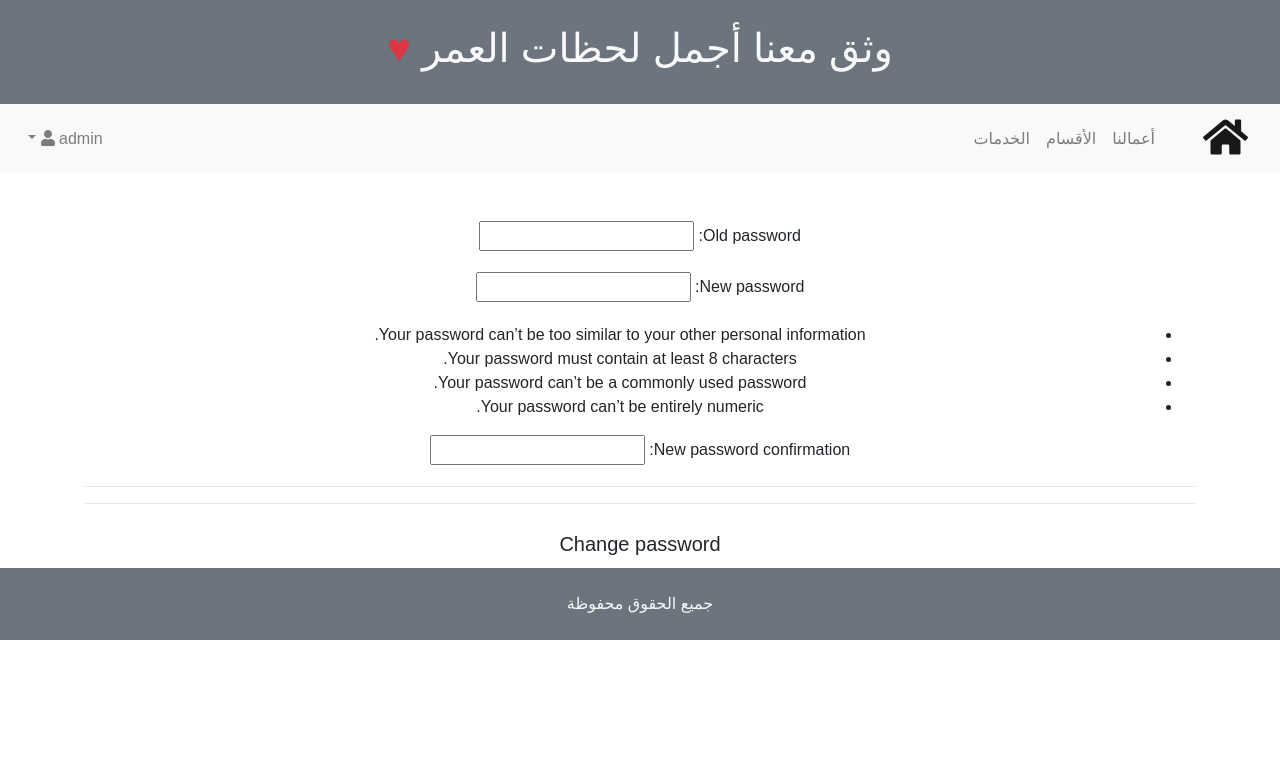
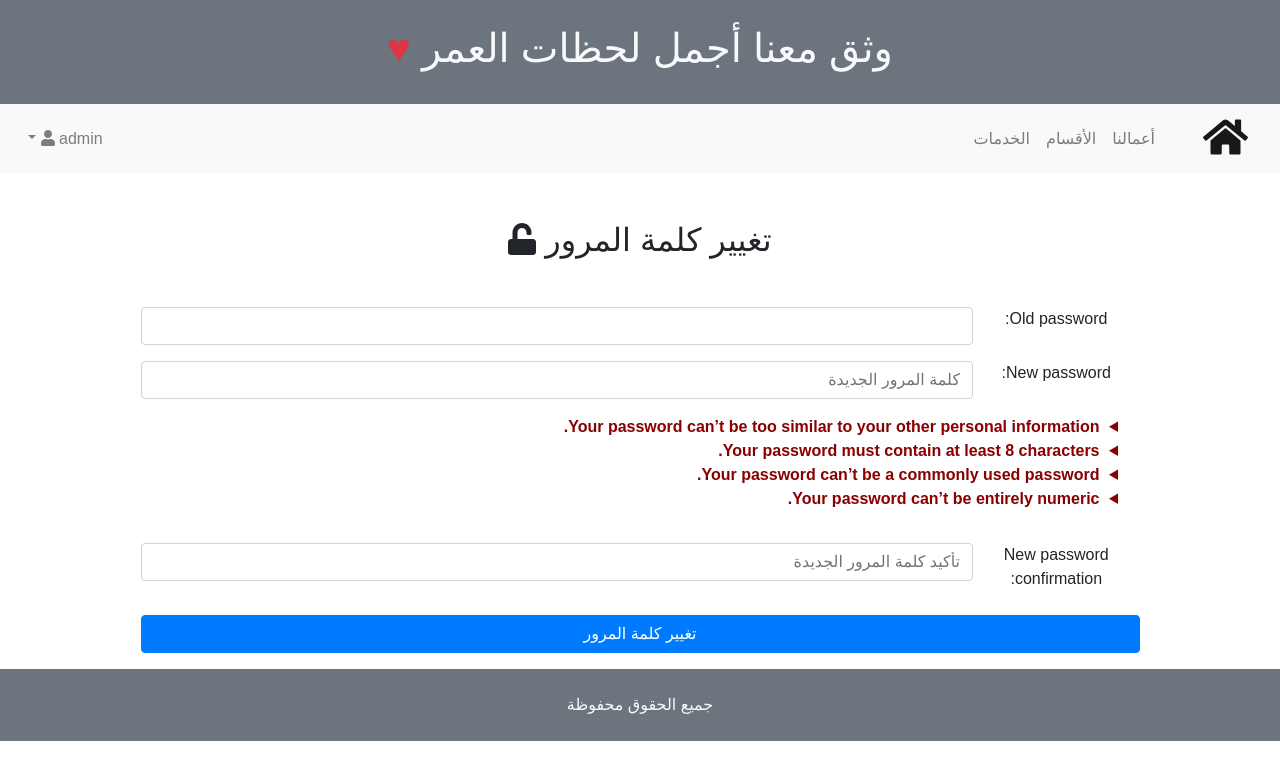
Before and after one commit to Omar422/photographer, a Django app: page /accounts/password_change/ in a window 1280 px wide. Shown: the top 780 px of the page. Run offline with Django 3.2, Linux system fonts and the light colour scheme; a user stored in the database is signed in; data comes from the database, SQL or seed files in the repository; both versions use the stored data as it was after the commit; some libraries are stand-ins or nearby versions; some web fonts are replaced.

Commit message:
password-form

```diff
--- a/accounts/templates/registration/password_change_form.html
+++ b/accounts/templates/registration/password_change_form.html
@@ -2,18 +2,19 @@
 
 {% block content %}
 <div class="container">
-    <section class="text-center mt-5 change-password">
-        <form action="" method="post">
-            {% csrf_token %}
-            {{form.as_p}}
-            <hr>
-            {{form.new_password1.}}
-            <hr>
-            {% for x,y in form.items %}
-            {{x}} {{y}}
-            {% endfor %}
-            <input type="submit" class="btn btn-default btn-lg" value="Change password">
-        </form>
+    <section class="text-center mt-5 passsword-change">
+        <header class="mb-5">
+            <h2>تغيير كلمة المرور <i class="fas fa-unlock"></i></h2>
+        </header>
+        <article class="text-center my-3 passch-form mx-auto">
+            <form action="" method="post">
+                {% csrf_token %}
+                <div class="form-group password-rules">
+                    {{form.as_p}}
+                </div>
+                <input type="submit" class="btn btn-primary btn-block" value="تغيير كلمة المرور">
+            </form>
+        </article>
     </section>
 </div>
 {% endblock %}
--- a/static/css/app.css
+++ b/static/css/app.css
@@ -212,8 +212,27 @@
 	width: 80%;
 } */
 
+/* start profile */
 
-/* start profile */
+/**/
+
+.passsword-change .passch-form {
+	width: 90%;
+}
+
+.passsword-change .passch-form .password-rules p {
+	margin-right: 0;
+	margin-left: 0;
+}
+
+.passsword-change .passch-form .password-rules ul {
+    width: fit-content;
+    font-weight: bold;
+    color: #800;
+    text-align: right;
+    list-style-type: disclosure-closed;
+}
+/**/
 
 /***** End accounts App *****/
 
--- a/static/js/app.js
+++ b/static/js/app.js
@@ -125,4 +125,13 @@
 
 	// profile
 
+	// password
+
+	$('.password-rules p').addClass('row');
+	$('.password-rules p label').addClass('col-sm col-md-2');
+	$('.password-rules p input').addClass('col-sm col-md-10 form-control');
+	$('.password-rules p:first input').attr('placeholder', "كلمة المرور القديمة");
+	$('.password-rules p:nth-child(2) input').attr('placeholder', "كلمة المرور الجديدة");
+	$('.password-rules p:last input').attr('placeholder', "تأكيد كلمة المرور الجديدة");
+
 });
```
Also changed, not shown: accounts/templates/registration/password_change_done.html (+6 -3 lines), accounts/migrations/0004_auto_20211221_1533.py (added), db.sqlite3, 1 other file.
